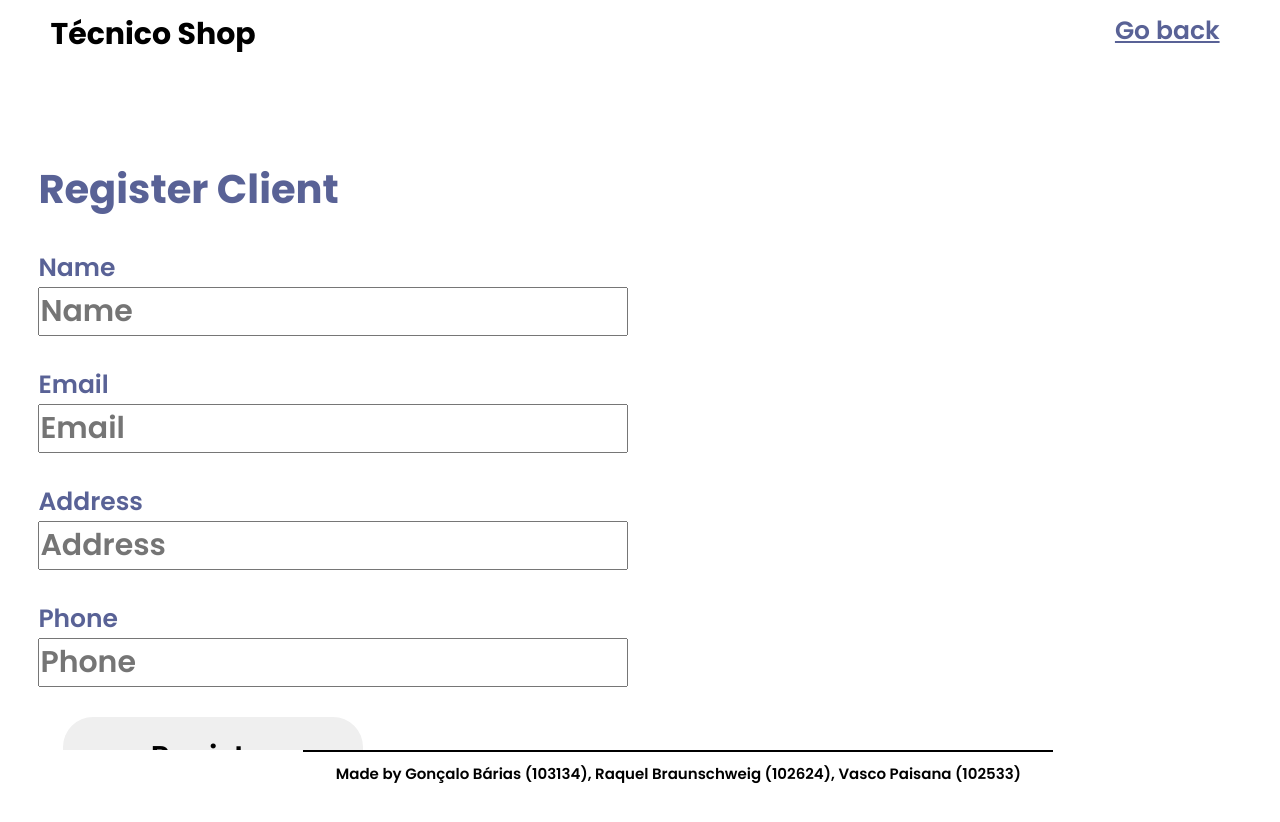
After one commit to iquelli/Ecommerce-BD, a Python web app: template web/templates/client-register.html in a window 1280 px wide. The commit adds this page. Run offline with Jinja, Linux system fonts and the light colour scheme; the template is opened without the code that fills it, so the values that code supplies are empty.

Commit message:
register client base
(not yet complete)

```diff
--- a/web/static/css/general.css
+++ b/web/static/css/general.css
@@ -13,13 +13,13 @@ html {
 }
 
 footer {
-  position:fixed;
   bottom:0px;
   height:50px;
   width:100%;
   font-size: 15px;
   text-align: center;
-  color: white;
+  color: black;
+  background-color: white;
 }
 
 hr {
@@ -27,7 +27,6 @@ hr {
   margin: auto;
   margin-bottom: 10px;
   border: solid;
-  border-color: white;
   border-width: 0.1px;
 }
 
--- a/web/static/css/home.css
+++ b/web/static/css/home.css
@@ -10,7 +10,9 @@
   border: solid;
   border-color: white;
   border-bottom-color: lightgrey;
+  border-width: 1px;
 }
+
 
 .nav-text {
   display: flex;
--- /dev/null
+++ b/web/static/css/register.css
@@ -0,0 +1,33 @@
+body {
+  margin-left: 3%;
+  margin-right: 3%;
+}
+
+.nav-bar {
+  display: flex;
+  padding: 1%;
+  justify-content: space-between;
+  top: 0;
+  left: 0;
+  right: 0;
+  background-color: white;
+  margin-bottom: 90px;
+}
+
+.footer-messages {
+  position: fixed;
+}
+
+.form-entry,
+.page-title {
+  color: #596296;
+}
+
+.page-title {
+  font-size: 40px;
+}
+
+.form-entry {
+  margin-top: 30px;
+  margin-bottom: 30px;
+}
--- /dev/null
+++ b/web/templates/client-register.html
@@ -0,0 +1,50 @@
+<!DOCTYPE html>
+<html>
+
+<head>
+  <meta charset="UTF-8" />
+  <link rel="stylesheet" href="../static/css/general.css" />
+  <link rel="stylesheet" href="../static/css/register.css" />
+  <link rel="icon" href="../static/images/favicon.png" type="image/x-icon" />
+  <title>Client Register | Técnico Shop</title>
+</head>
+
+<body>
+  <div class="nav-bar">
+    <p><strong>Técnico Shop</strong></p>
+    <a href="index.html" class="nav-text">Go back</a>
+  </div>
+  <h2 class="page-title">Register Client</h2>
+  <div>
+    <form action="" method="post">
+      <div>
+        <div class="form-entry">
+          <p>Name</p>
+          <input type="text" placeholder="Name" id="name" name="name" maxlength="255" oninput="checkOption()" />
+        </div>
+
+        <div class="form-entry">
+          <p>Email</p>
+          <input type="text" placeholder="Email" id="email" name="email" maxlength="255" oninput="checkOption()" />
+        </div>
+
+        <div class="form-entry">
+          <p>Address</p>
+          <input type="text" placeholder="Address" id="address" name="address" maxlength="255" oninput="checkOption()" />
+
+        </div>
+        <div class="form-entry">
+          <p>Phone</p>
+          <input type="text" placeholder="Phone" id="phone" name="phone" maxlength="255" oninput="checkOption()" />
+        </div>
+      </div>
+    <button> Register </button>
+</body>
+
+<footer class="footer-messages">
+  <hr>
+  Made by Gonçalo Bárias (103134), Raquel Braunschweig (102624), Vasco Paisana (102533)
+</footer>
+
+
+</html>
--- a/web/templates/error.html
+++ b/web/templates/error.html
@@ -15,7 +15,7 @@
     <h1 class="message">An error has occured!</h1>
     <p class="interactive-text"> <- Go back</p>
   </div>
-  <footer>
+  <footer class="footer-messages">
     <hr>
     Made by Gonçalo Bárias (103134), Raquel Braunschweig (102624), Vasco Paisana (102533)
   </footer>
--- a/web/templates/success.html
+++ b/web/templates/success.html
@@ -15,10 +15,9 @@
     <h1 class="message">The action was performed!</h1>
     <p class="interactive-text"> <- Go back</p>
   </div>
-  <footer>
+  <footer class="footer-messages">
     <hr>
     Made by Gonçalo Bárias (103134), Raquel Braunschweig (102624), Vasco Paisana (102533)
   </footer>
 </body>
-
 </html>
```
Also changed, not shown: web/static/css/messages.css (+8 -2 lines), web/templates/client.html (deleted, +0 -58 lines), web/templates/index.html (+7 -3 lines), web/static/css/tables-pages.css (added).
